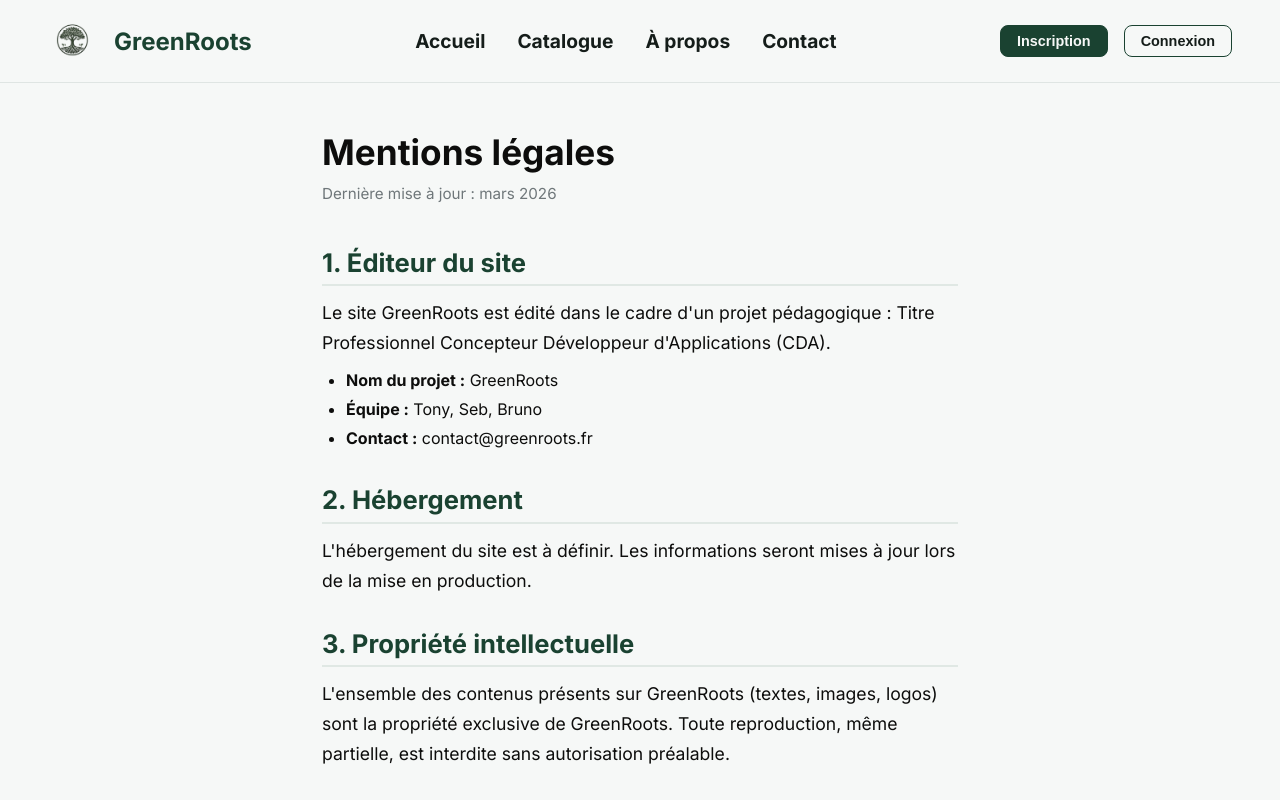
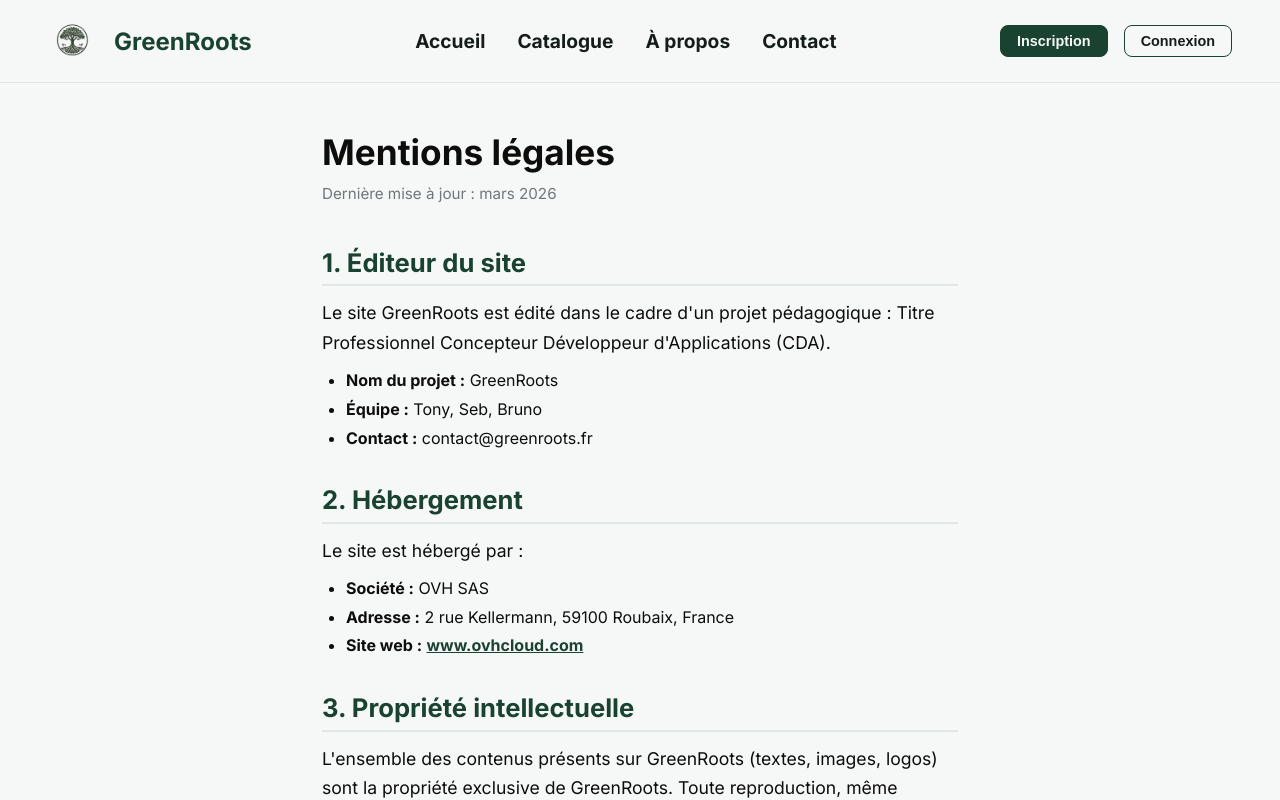
Before and after one commit to Quasrr/green-roots, a React (Vite) app in the folder client/: page /legals in a window 1280 px wide. Shown: the top 800 px of the page. Built offline with nearby package versions, Linux system fonts and the light colour scheme; no server answers.

Commit message:
fix(client): update legals with hebergement ovh

```diff
--- a/client/src/components/Legals.tsx
+++ b/client/src/components/Legals.tsx
@@ -19,7 +19,12 @@ export default function Legals() {
 
             <section>
                 <h2>2. Hébergement</h2>
-                <p>L'hébergement du site est à définir. Les informations seront mises à jour lors de la mise en production.</p>
+                <p>Le site est hébergé par :</p>
+                <ul>
+                    <li><strong>Société :</strong> OVH SAS</li>
+                    <li><strong>Adresse :</strong> 2 rue Kellermann, 59100 Roubaix, France</li>
+                    <li><strong>Site web :</strong> <a href="https://www.ovhcloud.com" target="_blank" rel="noreferrer">www.ovhcloud.com</a></li>
+                </ul>
             </section>
 
             <section>
```
